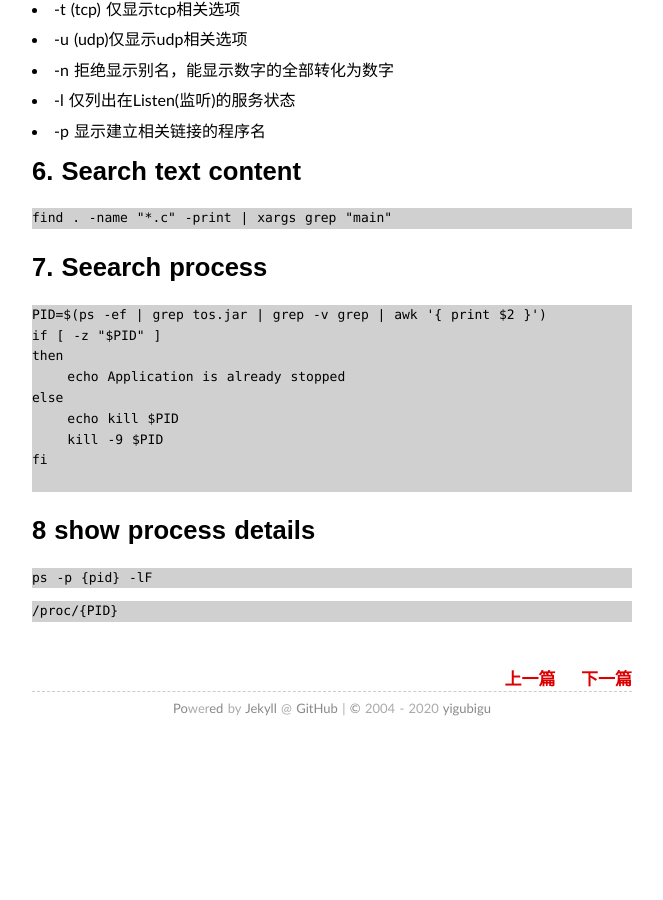
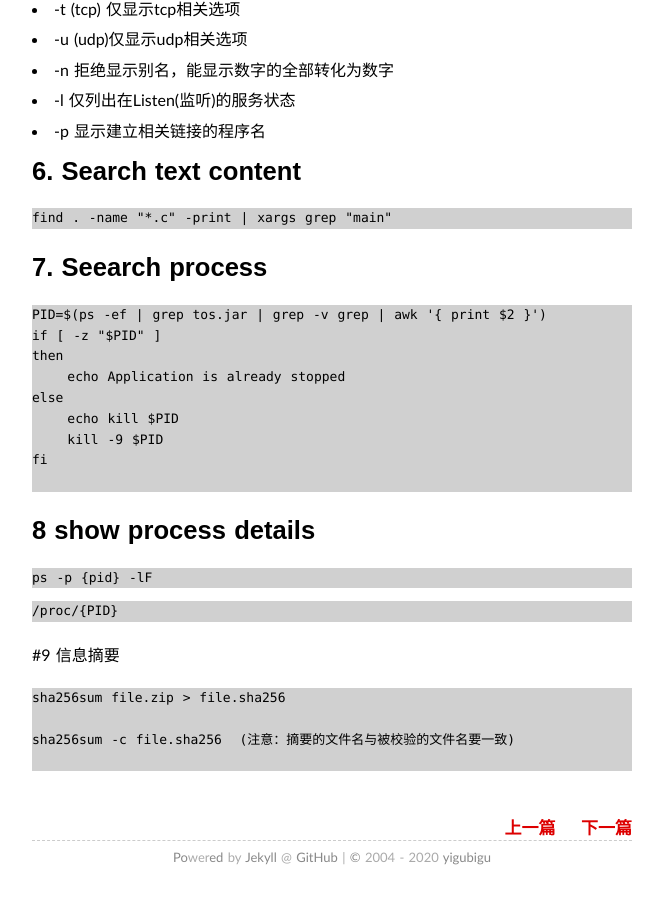
Before and after one commit to yigubigu/yigubigu.github.io, a Jekyll site: the page built from _posts/2017-06-10-linux-command.md, in a window 1280 px wide and 900 px high, scrolled down 1169 px. Shown: the whole window, without its empty margins (308-971 px from the left). Built offline with Jekyll 4.4.1, drawn with Linux system fonts in a browser that asks for light colours; before the commit the page ends 1920 px from its top, so only the background shows below that.

Commit message:
Add sha256 command

````diff
--- a/_posts/2017-06-10-linux-command.md
+++ b/_posts/2017-06-10-linux-command.md
@@ -97,3 +97,12 @@ ps -p {pid} -lF
 ```
 /proc/{PID}
 ```
+
+#9 信息摘要
+
+```
+sha256sum file.zip > file.sha256
+
+sha256sum -c file.sha256  (注意：摘要的文件名与被校验的文件名要一致)
+
+```
````
